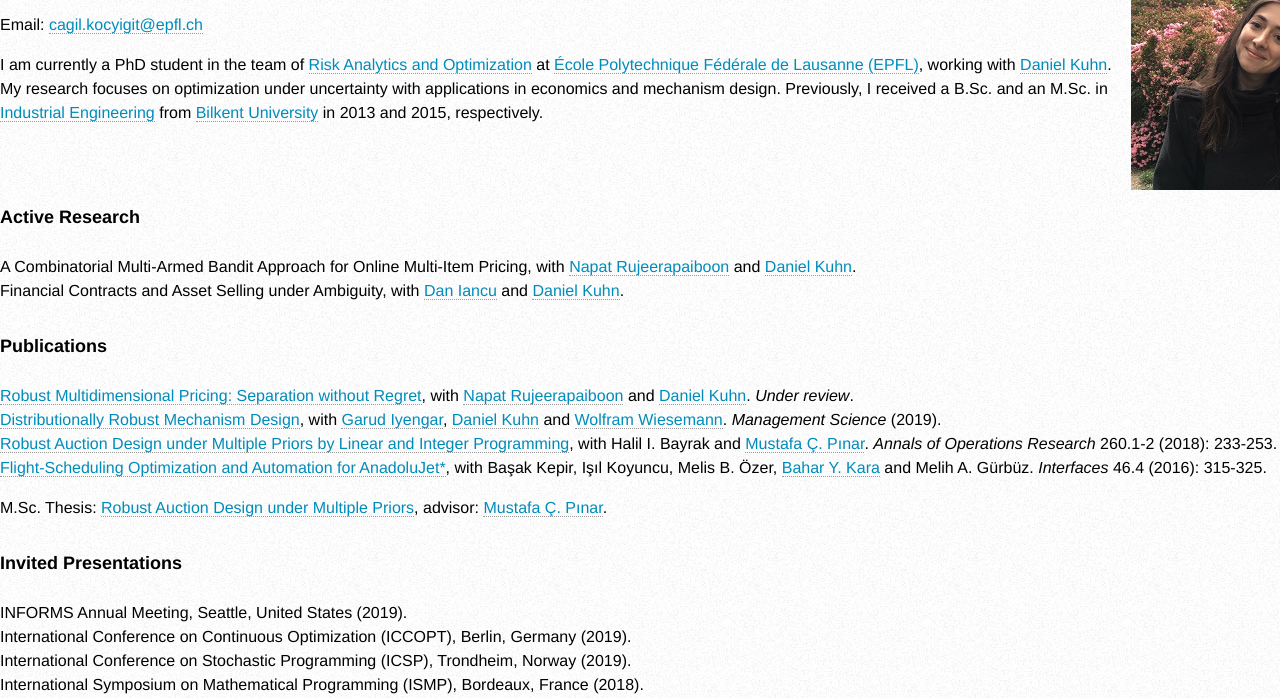
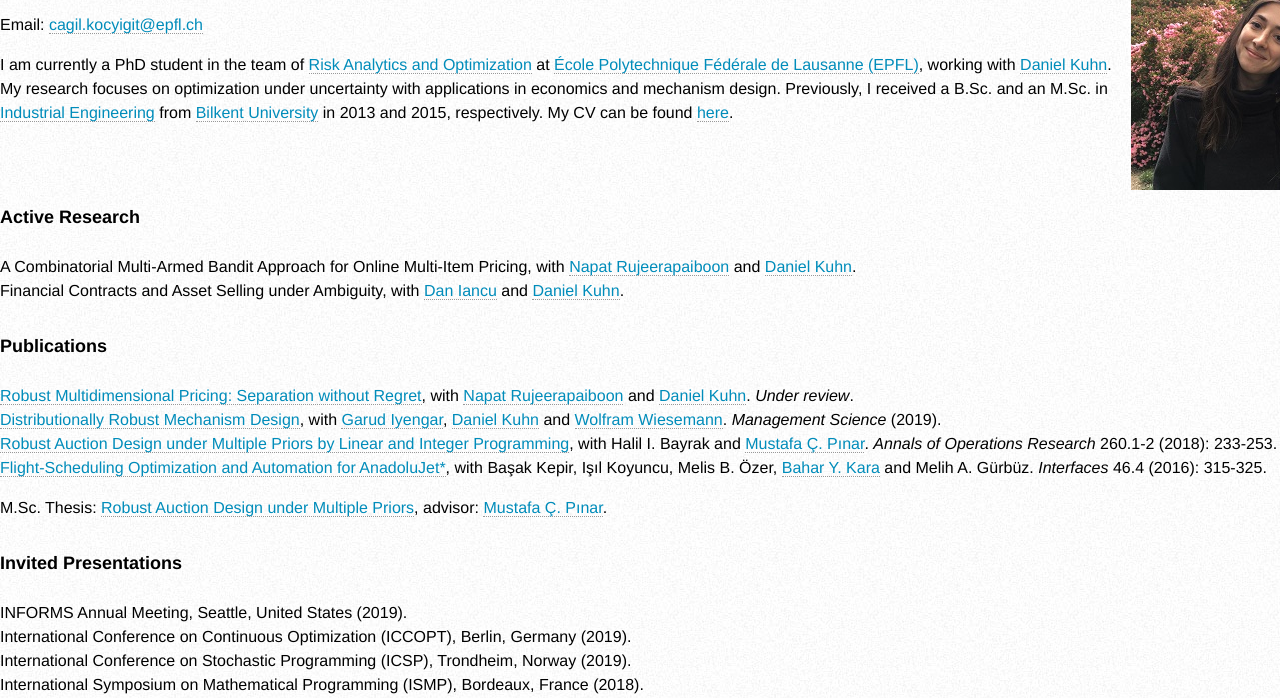
Before and after one commit to cagilkocyigit/cagilkocyigit.github.io, a plain HTML site: page index.html in a window 1280 px wide. Shown: the part 84-782 px from the top of the page. Drawn offline with Linux system fonts and the light colour scheme.

Commit message:
Add files via upload

```diff
--- a/index.html
+++ b/index.html
@@ -60,7 +60,7 @@
             <p>
                 I am currently a PhD student in the team of <a href="https://rao.epfl.ch/">Risk Analytics and Optimization</a> at <a href="http://www.epfl.ch">École Polytechnique Fédérale de Lausanne (EPFL)</a>, working with <a href="https://rao.epfl.ch/team/">Daniel Kuhn</a>.
                 My research focuses on optimization under uncertainty with applications in economics and mechanism design. Previously, I received a B.Sc. and an M.Sc. in <a href="https://w3.ie.bilkent.edu.tr/en/">Industrial Engineering</a> from
-                <a href="http://w3.bilkent.edu.tr/bilkent/">Bilkent University</a> in 2013 and 2015, respectively.
+                <a href="http://w3.bilkent.edu.tr/bilkent/">Bilkent University</a> in 2013 and 2015, respectively. My CV can be found <a href="https://drive.google.com/file/d/1PTucPNKkqew9XxnysiKa4X7nPTqo062g/view?usp=sharing">here</a>.
             </p>
         </div>
 
@@ -72,7 +72,8 @@
             <dt>Active Research</dt>
             <dd>
                 <p>A Combinatorial Multi-Armed Bandit Approach for Online Multi-Item Pricing, with <a href="https://napat-rujeerapaiboon.wixsite.com/home">Napat Rujeerapaiboon</a> and <a href="https://rao.epfl.ch/team/">Daniel Kuhn</a>. <br />
-                   Financial Contracts and Asset Selling under Ambiguity, with <a href="https://web.stanford.edu/~daniancu/">Dan Iancu</a> and <a href="https://rao.epfl.ch/team/">Daniel Kuhn</a>. <br /></p>
+                   Financial Contracts and Asset Selling under Ambiguity, with <a href="https://web.stanford.edu/~daniancu/">Dan Iancu</a> and <a href="https://rao.epfl.ch/team/">Daniel Kuhn</a>. <br />
+                </p>
             </dd>
 
             <dd class="clear"></dd>
```
